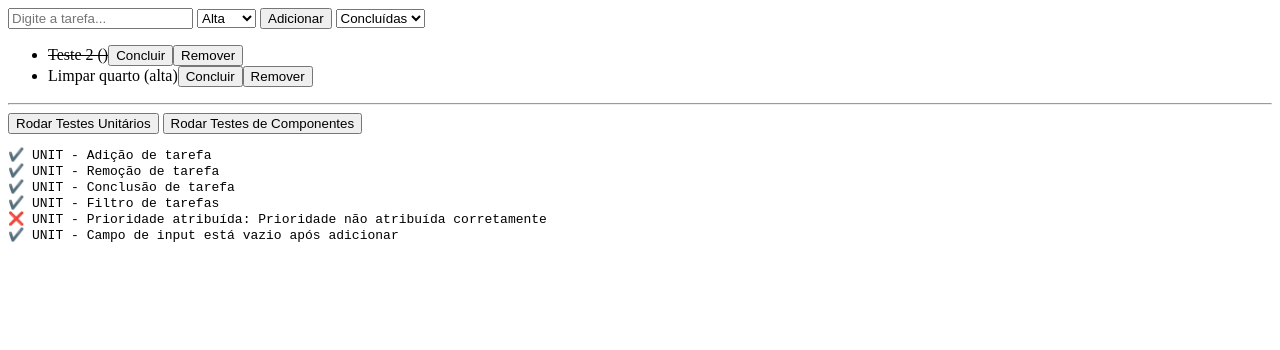
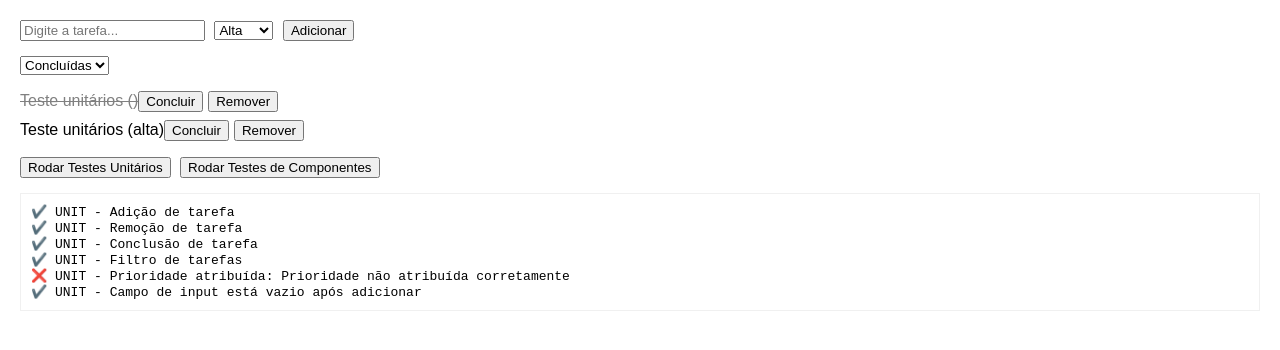
Before and after one commit to PedroSegalin12/Trabalho-TesteDeSoftware, a plain HTML site: page index.html in a window 1280 px wide. Both pictures are taken after a click on the button "Rodar Testes Unitários". Drawn offline with Linux system fonts and the light colour scheme.

Commit message:
Trabalho Pronto - Teste de softwere

```diff
--- a/index.html
+++ b/index.html
@@ -2,10 +2,49 @@
 <html lang="pt-br">
 <head>
   <meta charset="UTF-8" />
-  <meta name="viewport" content="width=device-width, initial-scale=1.0"/>
+  <meta name="viewport" content="width=device-width, initial-scale=1.0" />
   <title>Lista de Tarefas</title>
+  <style>
+    body {
+      font-family: Arial, sans-serif;
+      margin: 20px;
+    }
+
+    .grupo {
+      margin-bottom: 15px;
+    }
+
+    input,
+    select,
+    button {
+      margin-right: 5px;
+    }
+
+    ul {
+      list-style: none;
+      padding: 0;
+    }
+
+    li {
+      margin-bottom: 8px;
+    }
+
+    .concluida {
+      color: gray;
+    }
+
+    #saidaTestes {
+      background: #ffffff;
+      padding: 10px;
+      border: 1px solid #f0f0f0;
+      white-space: pre-wrap;
+    }
+  </style>
 </head>
+
 <body>
+  <!-- Entrada de tarefa -->
+  <div class="grupo">
     <input id="tarefaInput" placeholder="Digite a tarefa..." />
     <select id="prioridadeInput">
       <option value="alta">Alta</option>
@@ -13,24 +52,32 @@
       <option value="baixa">Baixa</option>
     </select>
     <button onclick="adicionarTarefa()">Adicionar</button>
+  </div>
 
   <!-- Filtro -->
+  <div class="grupo">
     <select id="filtro" onchange="filtrarTarefas()">
       <option value="todas">Todas</option>
       <option value="pendentes">Pendentes</option>
       <option value="concluidas">Concluídas</option>
     </select>
+  </div>
 
-  <!-- Lista de tarefas -->
+  <!-- Lista -->
+  <div class="grupo">
     <ul id="listaTarefas"></ul>
+  </div>
 
   <!-- Testes -->
-  <hr>
-  <button onclick="runUnitTests()">Rodar Testes Unitários</button>
-  <button onclick="runComponentTests()">Rodar Testes de Componentes</button>
+  <div class="grupo">
+    <button onclick="limparSaida(); runUnitTests()">Rodar Testes Unitários</button>
+    <button onclick="limparSaida(); runComponentTests()">Rodar Testes de Componentes</button>
+  </div>
+  <div class="grupo">
     <pre id="saidaTestes"></pre>
+  </div>
 
-  <!-- Script principal do app -->
+  <!-- Script principal -->
   <script>
     function adicionarTarefa() {
       const texto = document.getElementById('tarefaInput').value.trim();
@@ -109,8 +156,9 @@
     }
   </script>
 
-  <!-- Script externo de testes unitários -->
+  <!-- Testes externos -->
   <script src="testes/Unitarios.js"></script>
   <script src="testes/Componentes.js"></script>
 </body>
+
 </html>
--- a/testes/Componentes.js
+++ b/testes/Componentes.js
@@ -35,7 +35,7 @@ function runComponentTests() {
   testar("COMPONENT - Botão Remover existe após adicionar tarefa", () => {
     // Limpa e adiciona uma nova tarefa
     document.getElementById("listaTarefas").innerHTML = "";
-    document.getElementById("tarefaInput").value = "Teste Botão Remover";
+    document.getElementById("tarefaInput").value = "Teste de componentes";
     document.getElementById("prioridadeInput").value = "baixa";
     adicionarTarefa();
 
--- a/testes/Unitarios.js
+++ b/testes/Unitarios.js
@@ -18,7 +18,7 @@ function runUnitTests() {
   });
 
   testar("UNIT - Conclusão de tarefa", () => {
-    document.getElementById("tarefaInput").value = "Teste 2";
+    document.getElementById("tarefaInput").value = "Teste unitários ";
     document.getElementById("prioridadeInput").value = "média";
     adicionarTarefa();
     const botaoConcluir = document.querySelector("li button:nth-of-type(1)");
@@ -47,7 +47,7 @@ function runUnitTests() {
   });
 
   testar("UNIT - Campo de input está vazio após adicionar", () => {
-    document.getElementById("tarefaInput").value = "Limpar quarto";
+    document.getElementById("tarefaInput").value = "Teste unitários";
     document.getElementById("prioridadeInput").value = "alta";
     adicionarTarefa();
     const valorAtual = document.getElementById("tarefaInput").value;
```
Lines whose indentation alone changed are shown as unchanged.
